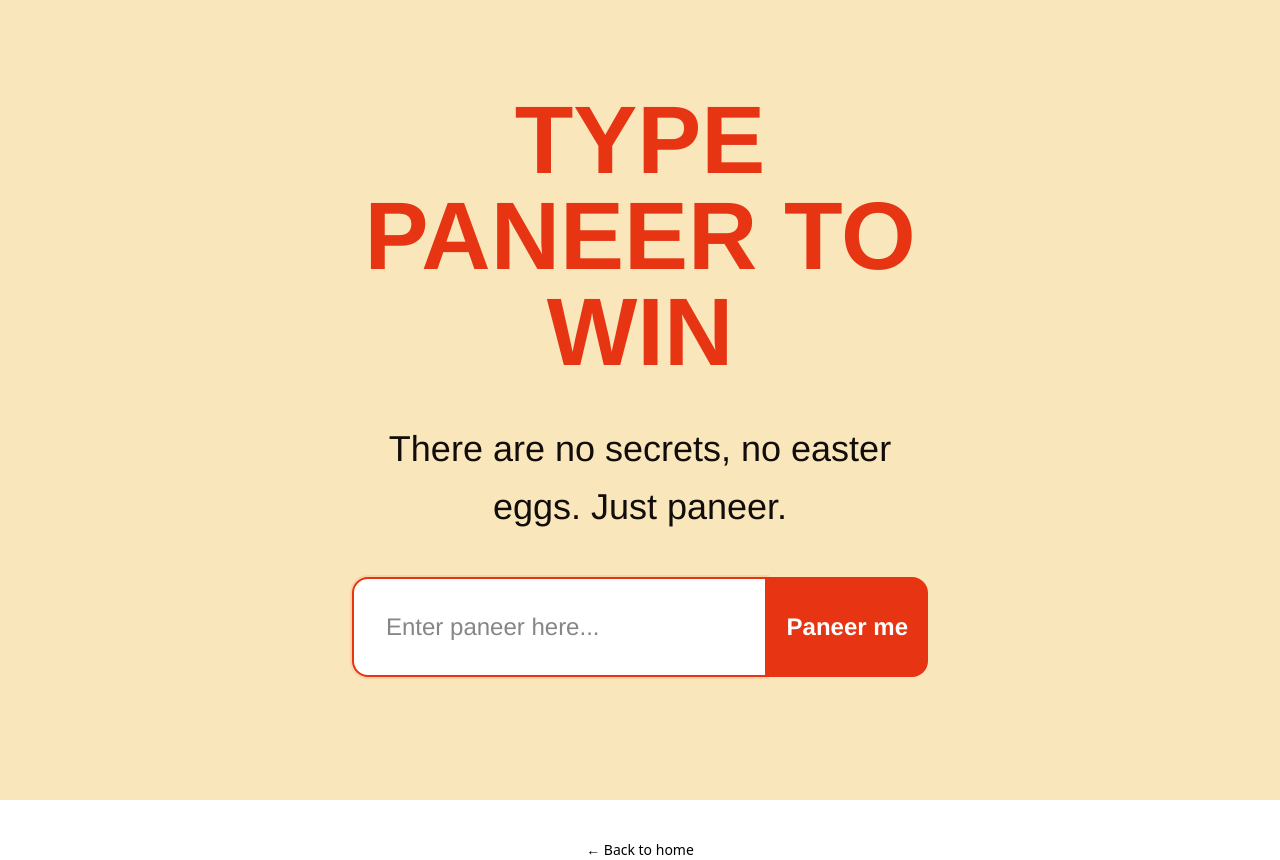
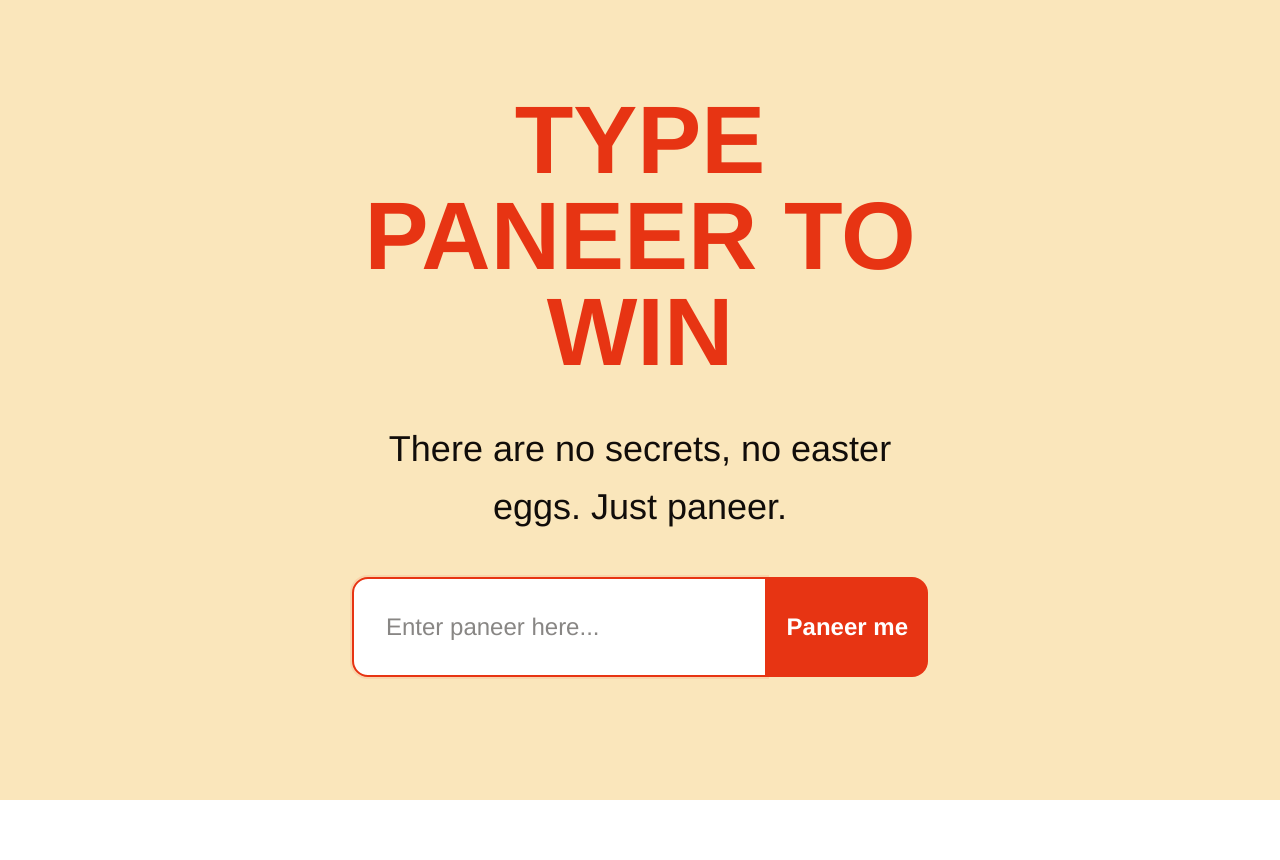
Before and after one commit to WU24-Tivoli-Team-Backend/enter-paneer-game, a Next.js app: page /game in a window 1280 px wide. After the commit the page ends 800 px from the top, so only its background shows below. Built offline with nearby package versions, Linux system fonts and the light colour scheme.

Commit message:
Removed an <a> element

```diff
--- a/src/app/game/page.tsx
+++ b/src/app/game/page.tsx
@@ -6,15 +6,6 @@ export default function GamePage() {
       <div className="w-full">
         <Game />
       </div>
-
-      <div className="mt-10">
-        <a
-          href="/"
-          className="text-sm hover:underline hover:underline-offset-4 flex items-center gap-2"
-        >
-          ← Back to home
-        </a>
-      </div>
     </div>
   );
 }
--- a/src/app/layout.tsx
+++ b/src/app/layout.tsx
@@ -1,8 +1,8 @@
 import type { Metadata } from "next";
 import "./globals.css";
 export const metadata: Metadata = {
-  title: "Create Next App",
-  description: "Generated by create next app",
+  title: "Paneer typing game",
+  description: "Entering Paneer into the text box wins you the game",
 };
 
 export default function RootLayout({
```
